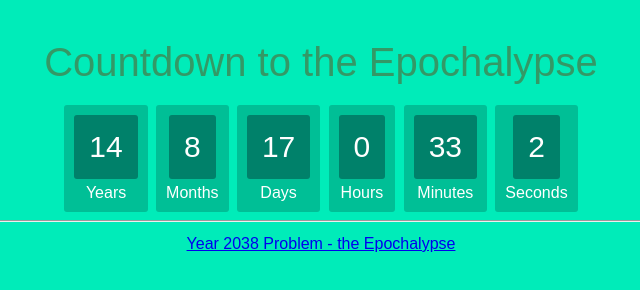
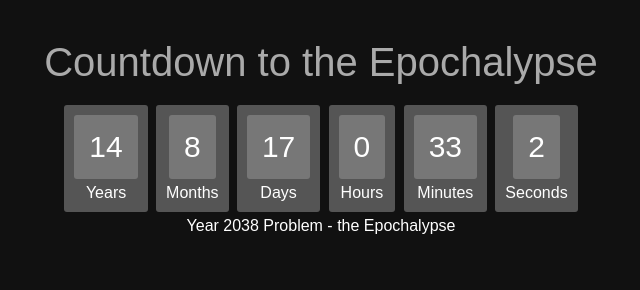
Before and after one commit to andrewseidl/epochalypse.xyz, a plain HTML site: page public/index.html in a window 1280 px wide. Shown: the whole page, without its empty margins (319-959 px from the left). Drawn offline with nearby package versions, Linux system fonts and the light colour scheme.

Commit message:
css tweaks

```diff
--- a/public/countdown.css
+++ b/public/countdown.css
@@ -1,12 +1,12 @@
 body {
   text-align: center;
-  background: #00ecb9;
+  background: #111;
   font-family: sans-serif;
   font-weight: 100;
+  color: #aaa;
 }
 
 h1 {
-  color: #396;
   font-weight: 100;
   font-size: 40px;
   margin: 40px 0px 20px;
@@ -24,14 +24,14 @@ h1 {
 #clockdiv > div {
   padding: 10px;
   border-radius: 3px;
-  background: #00bf96;
+  background: #555;
   display: inline-block;
 }
 
 #clockdiv div > span {
   padding: 15px;
   border-radius: 3px;
-  background: #00816a;
+  background: #777;
   display: inline-block;
 }
 
@@ -39,3 +39,8 @@ h1 {
   padding-top: 5px;
   font-size: 16px;
 }
+
+a {
+  text-decoration: none;
+  color: #fff;
+}
--- a/public/index.html
+++ b/public/index.html
@@ -32,8 +32,6 @@
     </div>
   </div>
 
-  <hr />
-
   <div class="smalltext" id="link">
     <a href="https://en.wikipedia.org/wiki/Year_2038_problem">Year 2038 Problem - the Epochalypse</a>
   </div>
```
